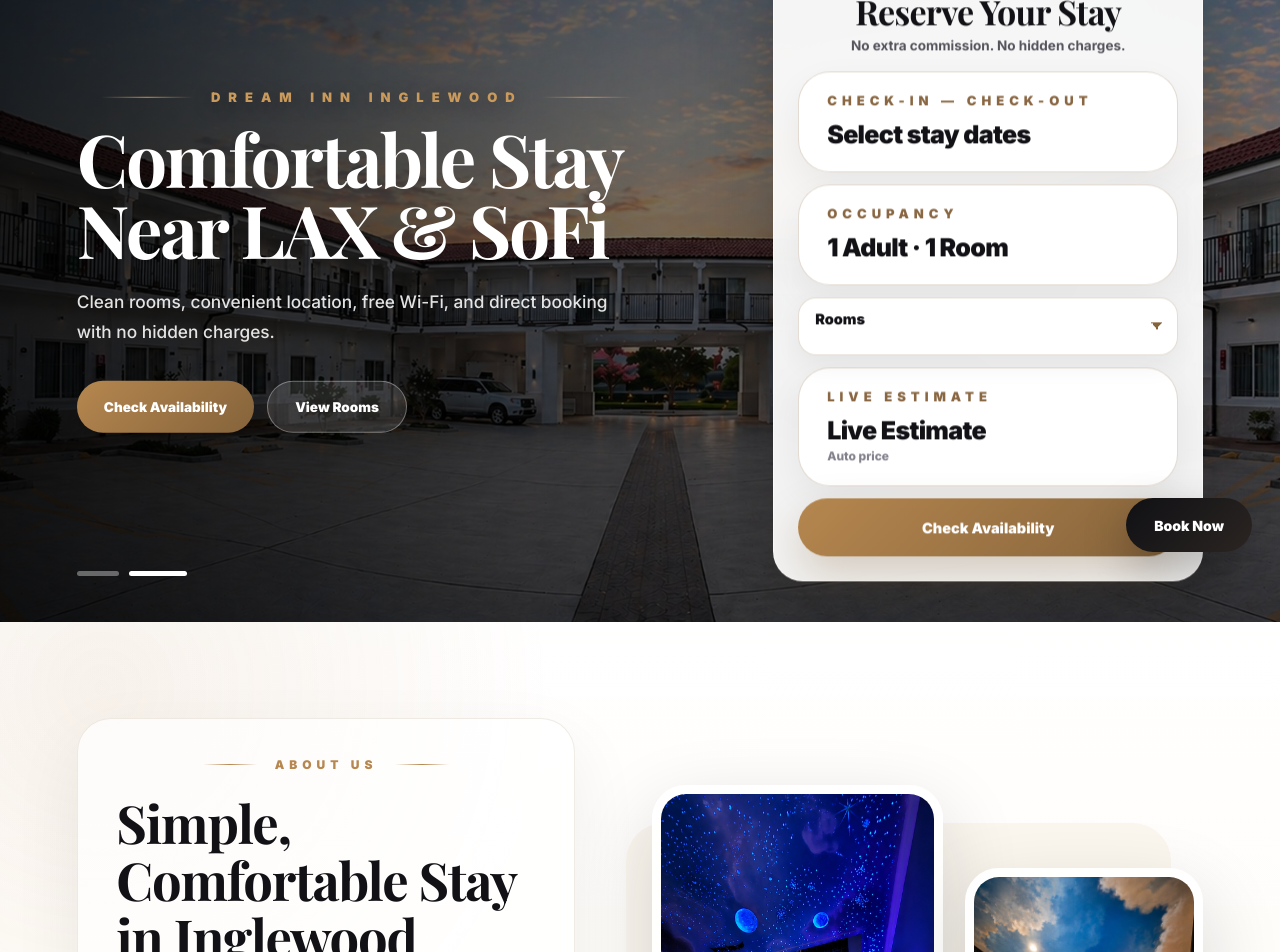
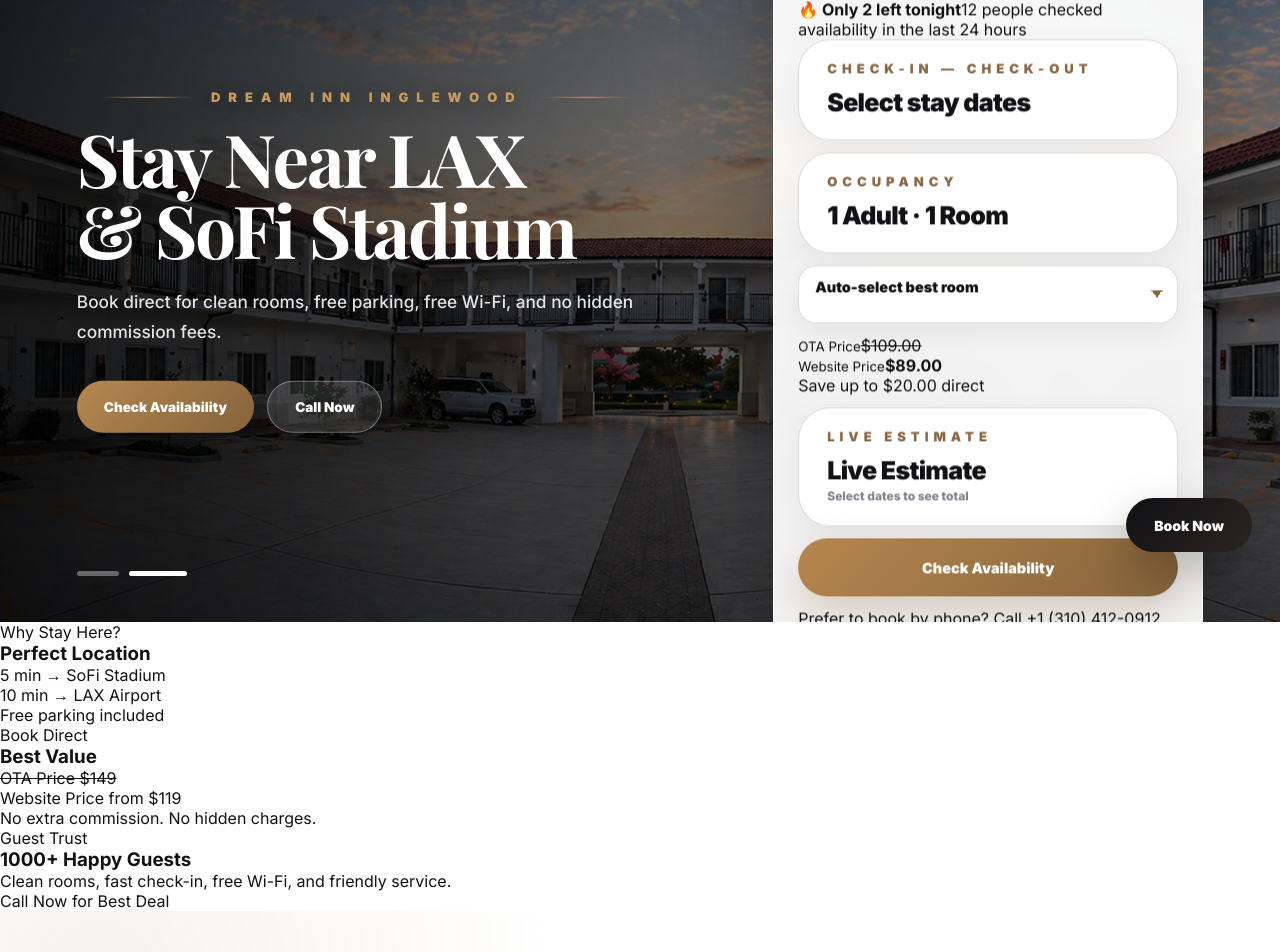
Before and after one commit to meetx00719/dream-inn-website, a React (Vite) app: page / in a window 1280 px wide. Shown: the part 220-1172 px from the top of the page. Built offline with nearby package versions, Linux system fonts and the light colour scheme.

Commit message:
fix app.csx and css

```diff
--- a/src/App.jsx
+++ b/src/App.jsx
@@ -28,24 +28,24 @@ const heroSlides = [
   { image: hero2, mobileImage: hero2Mobile },
 ];
 
+const parkingPolicy =
+  "One car per room. Additional vehicles require extra parking fee.";
+
 const amenities = [
   { icon: "wifi", label: "Free Wi-Fi" },
   { icon: "tv", label: "Cable TV" },
   { icon: "parking", label: "Free Parking" },
-  { icon: "iron", label: "Iron & Ironing Board (on request)" },
+  { icon: "iron", label: "Iron & Ironing Board on request" },
   { icon: "nosmoke", label: "Non-Smoking Property" },
-  { icon: "direct", label: "Direct Booking" },
+  { icon: "direct", label: "Book Direct & Save" },
   { icon: "desk", label: "24/7 Front Desk" },
   { icon: "clean", label: "Daily Housekeeping" },
   { icon: "ac", label: "Air Conditioning" },
   { icon: "heater", label: "Heater" },
-  { icon: "atm", label: "ATM on-site" },
-  { icon: "ice", label: "Ice Machine on-site" },
+  { icon: "atm", label: "ATM On-site" },
+  { icon: "ice", label: "Ice Machine On-site" },
   { icon: "vending", label: "Vending Soda" },
 ];
-
-const parkingPolicy =
-  "One car per room. Additional vehicles require extra parking fee.";
 
 const rooms = [
   {
@@ -77,7 +77,7 @@ const rooms = [
     maxGuests: 2,
     images: [dream1, singleTwo, single3],
     details:
-      "A premium single king room designed for a relaxing stay with ambient dream lighting and modern comfort.",
+      "A premium king room designed for a relaxing stay with ambient dream lighting and modern comfort.",
     amenities: [
       { icon: "👤", text: "2 Guests" },
       { icon: "🛏", text: "California King Bed" },
@@ -140,6 +140,7 @@ const rooms = [
       { icon: "💳", text: "$100 security deposit required" },
       { icon: "🚭", text: "Non-smoking room" },
       { icon: "🚗", text: parkingPolicy },
+      { icon: "⚠️", text: "Jacuzzi room: no children allowed" },
     ],
   },
 ];
@@ -154,6 +155,9 @@ const LOCAL_ROOMS = [
     maxChildren: 1,
     weekday: 89,
     weekend: 119,
+    otaWeekday: 109,
+    otaWeekend: 149,
+    urgency: "Only 2 left tonight",
   },
   {
     id: "dream",
@@ -164,6 +168,9 @@ const LOCAL_ROOMS = [
     maxChildren: 1,
     weekday: 99,
     weekend: 129,
+    otaWeekday: 119,
+    otaWeekend: 159,
+    urgency: "Limited rooms available",
   },
   {
     id: "double",
@@ -174,6 +181,9 @@ const LOCAL_ROOMS = [
     maxChildren: 5,
     weekday: 109,
     weekend: 149,
+    otaWeekday: 139,
+    otaWeekend: 179,
+    urgency: "Best for families",
   },
   {
     id: "jacuzzi",
@@ -184,6 +194,9 @@ const LOCAL_ROOMS = [
     maxChildren: 0,
     weekday: 139,
     weekend: 179,
+    otaWeekday: 169,
+    otaWeekend: 209,
+    urgency: "Only 1 left",
   },
 ];
 
@@ -223,7 +236,7 @@ const reviews = [
 const navLinks = [
   { id: "home", label: "Home" },
   { id: "about", label: "About" },
-  { id: "gallery", label: "Gallery" },
+  { id: "rooms", label: "Rooms" },
   { id: "amenities", label: "Amenities" },
   { id: "reviews", label: "Reviews" },
   { id: "location", label: "Contact us" },
@@ -233,7 +246,7 @@ const ASI_BOOKING_ACTION =
   "https://reservation.asiwebres.com/SearchAvailability.aspx?id=c8fd072abc2a4defa0056f09bc6fde7f&Operation=Date";
 
 const GOOGLE_REVIEWS_URL =
-  "https://www.google.com/maps/place/Dream+Inn/@33.9311298,-118.3311294,17z/data=!4m22!1m10!3m9!1s0x80c2b673d6ed0b35:0x45c5eda7d4518a14!2sDream+Inn!5m2!4m1!1i2!8m2!3d33.9311254!4d-118.3285545!16s%2Fg%2F1tlc8b58!3m10!1s0x80c2b673d6ed0b35:0x45c5eda7d4518a14!5m2!4m1!1i2!8m2!3d33.9311254!4d-118.3285545!9m1!1b1!16s%2Fg%2F1tlc8b58?entry=ttu&g_ep=EgoyMDI2MDQyNi4wIKXMDSoASAFQAw%3D%3D";
+  "https://www.google.com/maps/place/Dream+Inn/@33.9311298,-118.3311294,17z/data=!4m22!1m10!3m9!1s0x80c2b673d6ed0b35:0x45c5eda7d4518a14!2sDream+Inn!5m2!4m1!1i2!8m2!3d33.9311254!4d-118.3285545!16s%2Fg%2F1tlc8b58!3m10!1s0x80c2b673d6ed0b35:0x45c5eda7d4518a14!5m2!4m1!1i2!8m2!3d33.9311254!4d-118.3285545!9m1!1b1!16s%2Fg%2F1tlc8b58?entry=ttu";
 
 const TAX_RATE = 0.155;
 
@@ -319,10 +332,6 @@ function App() {
   }, []);
 
   useEffect(() => {
-    setActiveDot(0);
-  }, [rooms.length]);
-
-  useEffect(() => {
     const closeOnOutsideClick = (event) => {
       if (calendarRef.current && !calendarRef.current.contains(event.target)) {
         setCalendarOpen(false);
@@ -466,7 +475,7 @@ function App() {
         ? topBar.getBoundingClientRect().height
         : 0;
 
-    return Math.max(0, headerHeight + topBarHeight - 180);
+    return Math.max(0, headerHeight + topBarHeight - 160);
   };
 
   const scrollToSectionById = (id) => {
@@ -577,12 +586,7 @@ function App() {
         </a>
 
         <nav className="desktopNav" aria-label="Main navigation">
-          {navLinks.map((link) =>
-            link.id === "gallery" ? (
-              <a key={link.id} href="/gallery">
-                {link.label}
-              </a>
-            ) : (
+          {navLinks.map((link) => (
             <a
               key={link.id}
               href={`#${link.id}`}
@@ -590,8 +594,7 @@ function App() {
             >
               {link.label}
             </a>
-            )
-          )}
+          ))}
         </nav>
       </header>
 
@@ -618,13 +621,13 @@ function App() {
             <span className="sectionKicker">Dream Inn Inglewood</span>
 
             <h1>
-              Comfortable Stay <br />
-              Near LAX &amp; SoFi
+              Stay Near LAX <br />
+              &amp; SoFi Stadium
             </h1>
 
             <p>
-              Clean rooms, convenient location, free Wi-Fi, and direct booking
-              with no hidden charges.
+              Book direct for clean rooms, free parking, free Wi-Fi, and no
+              hidden commission fees.
             </p>
 
             <div className="heroButtons">
@@ -632,9 +635,9 @@ function App() {
                 Check Availability
               </button>
 
-              <button type="button" onClick={() => scrollToSectionById("rooms")}>
-                View Rooms
-              </button>
+              <a className="callHeroBtn" href="tel:+13104120912">
+                Call Now
+              </a>
             </div>
           </div>
 
@@ -660,6 +663,12 @@ function App() {
             openBookingEngine={openBookingEngine}
           />
 
+          <div className="bookingTrustStrip">
+            <span>🔥 Only a few rooms left tonight</span>
+            <span>✅ Book direct & save</span>
+            <span>⭐ 1000+ Happy Guests</span>
+          </div>
+
           <div className="heroPager" aria-label="Hero slider controls">
             {heroSlides.map((_, index) => (
               <button
@@ -673,6 +682,35 @@ function App() {
           </div>
         </section>
 
+        <section className="conversionSection">
+          <div className="conversionGrid">
+            <article>
+              <span>Why Stay Here?</span>
+              <h3>Perfect Location</h3>
+              <p>5 min → SoFi Stadium</p>
+              <p>10 min → LAX Airport</p>
+              <p>Free parking included</p>
+            </article>
+
+            <article>
+              <span>Book Direct</span>
+              <h3>Best Value</h3>
+              <p>
+                <del>OTA Price $149</del>
+              </p>
+              <p className="savePrice">Website Price from $119</p>
+              <p>No extra commission. No hidden charges.</p>
+            </article>
+
+            <article>
+              <span>Guest Trust</span>
+              <h3>1000+ Happy Guests</h3>
+              <p>Clean rooms, fast check-in, free Wi-Fi, and friendly service.</p>
+              <a href="tel:+13104120912">Call Now for Best Deal</a>
+            </article>
+          </div>
+        </section>
+
         <section id="about" className="aboutLuxury">
           <div className="aboutCopy">
             <span className="sectionKicker">About Us</span>
@@ -765,6 +803,7 @@ function App() {
           <div className="sectionCenter">
             <span className="sectionKicker">Guest Reviews</span>
             <h2>What our Guests Say</h2>
+            <p className="reviewTrustLine">⭐ Trusted by 1000+ happy guests</p>
           </div>
 
           <div className="reviewGrid">
@@ -811,6 +850,12 @@ function App() {
             <p>
               ☎ <a href="tel:+13104120912">+1 (310) 412-0912</a>
             </p>
+
+            <div className="locationMiniBenefits">
+              <span>5 min → SoFi Stadium</span>
+              <span>10 min → LAX Airport</span>
+              <span>Free Parking</span>
+            </div>
           </div>
 
           <div className="mapBox">
@@ -844,6 +889,11 @@ function App() {
         />
       )}
 
+      <div className="floatingCtas">
+        <a href="tel:+13104120912" className="floatingCallBtn">
+          Call Now
+        </a>
+
         <button
           type="button"
           className={`floatingBookBtn ${
@@ -854,6 +904,7 @@ function App() {
         >
           Book Now
         </button>
+      </div>
 
       <footer className="luxFooter">
         <div className="footerContent">
@@ -887,12 +938,21 @@ function HeroBookingPanel({
   handleCalendarDateSelect,
   openBookingEngine,
 }) {
+  const directRate = getTodayRate(previewRoom, false);
+  const otaRate = getTodayRate(previewRoom, true);
+  const savings = Math.max(0, otaRate - directRate);
+
   return (
     <aside className="heroBookingPanel" ref={bookingRef}>
       <div className="heroBookingHeader">
         <span>Book Direct</span>
         <h2>Reserve Your Stay</h2>
         <p>No extra commission. No hidden charges.</p>
+      </div>
+
+      <div className="urgencyBanner">
+        <b>🔥 {previewRoom?.urgency || "Limited availability tonight"}</b>
+        <span>12 people checked availability in the last 24 hours</span>
       </div>
 
       <form
@@ -1009,6 +1069,14 @@ function HeroBookingPanel({
                   </button>
                 </div>
               </div>
+
+              <button
+                type="button"
+                className="occupancyDoneBtn"
+                onClick={() => setOccupancyOpen(false)}
+              >
+                Done
+              </button>
             </div>
           )}
         </div>
@@ -1029,7 +1097,7 @@ function HeroBookingPanel({
             }
             aria-label="Select room type"
           >
-            <option value="">Rooms</option>
+            <option value="">Auto-select best room</option>
 
             {visibleRooms.map((room) => (
               <option key={room.id} value={room.id}>
@@ -1039,6 +1107,20 @@ function HeroBookingPanel({
           </select>
         </div>
 
+        <div className="priceCompareBox">
+          <div>
+            <small>OTA Price</small>
+            <del>{formatPrice(otaRate)}</del>
+          </div>
+
+          <div>
+            <small>Website Price</small>
+            <strong>{formatPrice(directRate)}</strong>
+          </div>
+
+          <span>Save up to {formatPrice(savings)} direct</span>
+        </div>
+
         <div className="bookingFieldBox bookingEstimateBox">
           <small>Live Estimate</small>
 
@@ -1052,14 +1134,18 @@ function HeroBookingPanel({
             {booking.checkIn && booking.checkOut
               ? `${livePreview.nights} night${
                   livePreview.nights === 1 ? "" : "s"
-                } · ${totalGuests} guest${totalGuests === 1 ? "" : "s"}`
-              : "Auto price"}
+                } · ${totalGuests} guest${totalGuests === 1 ? "" : "s"} · Tax included`
+              : "Select dates to see total"}
           </span>
         </div>
 
         <button type="button" className="checkBtn" onClick={openBookingEngine}>
           Check Availability
         </button>
+
+        <a href="tel:+13104120912" className="bookingCallLink">
+          Prefer to book by phone? Call +1 (310) 412-0912
+        </a>
       </form>
     </aside>
   );
@@ -1386,6 +1472,18 @@ function RoomDetailsModal({ room, onClose, onCheckAvailability }) {
   );
 }
 
+function getTodayRate(room, ota = false) {
+  if (!room) return 0;
+  const today = new Date();
+  const isWeekend = today.getDay() === 5 || today.getDay() === 6;
+
+  if (ota) {
+    return isWeekend ? room.otaWeekend : room.otaWeekday;
+  }
+
+  return isWeekend ? room.weekend : room.weekday;
+}
+
 function formatPrice(value) {
   return `$${Number(value || 0).toFixed(2)}`;
 }
```
Lines whose indentation alone changed are shown as unchanged.
